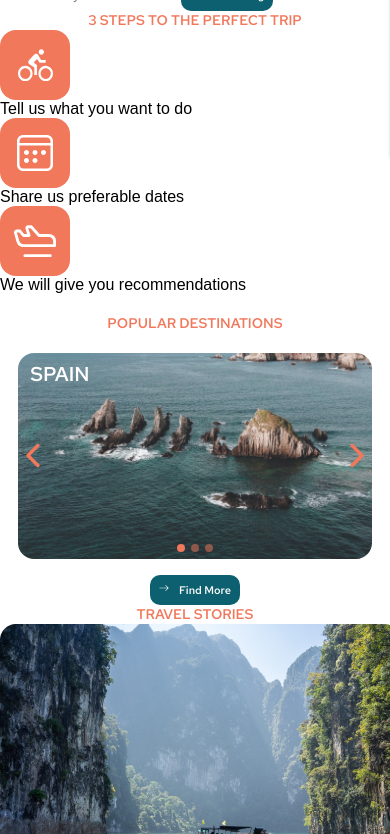
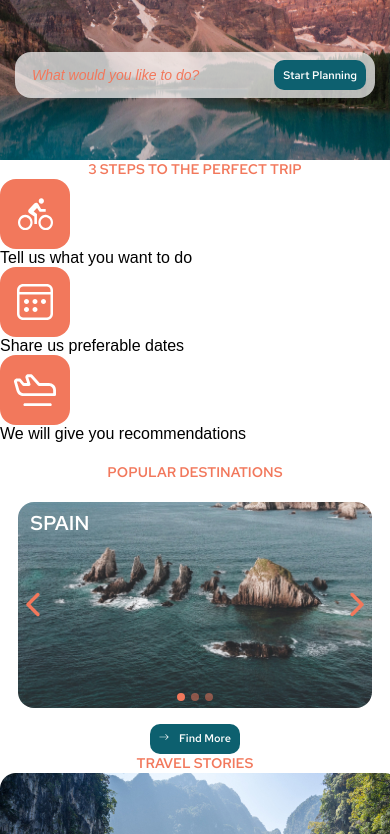
Before and after one commit to pshigotskaya26/travel, a website with bundled scripts: page travel/index.html in a window 390 px wide. Shown: the part 91-925 px from the top of the page. Built offline with nearby package versions, Linux system fonts and the light colour scheme; files whose address does not match are found by name.

Commit message:
feat: add styles for preview in preview.scss file

```diff
--- a/travel/sass/components/_preview.scss
+++ b/travel/sass/components/_preview.scss
@@ -0,0 +1,117 @@
+.preview {
+	position: relative;
+	width: 100%;
+	height: 0;
+	padding-top: calc(0.531* 100%);
+	background-image: url(../assets/img/preview-bg.jpg);
+	background-repeat: no-repeat;
+	background-size: contain;
+	@media (max-width: 390px) {
+		padding-top: calc(0.643 * 100%);
+		background-image: url(../assets/img/preview-bg-390.jpg);
+	}
+}
+
+.preview__container {
+	position: absolute;
+	top: 90px;
+	left: 0;
+	right: 0;
+	bottom: 0;
+	max-width: $container-inside-width;
+	margin: 0 auto;
+	@media (max-width: 1200px) {
+		padding: 0 15px;
+	}
+	@media (max-width: 914px) {
+		top: 93px;
+	}
+}
+
+.preview__content {
+	display: flex;
+	flex-direction: column;
+	max-width: 892px;
+	padding-top: 24px;
+
+	@media (max-width: 1200px) {
+		padding-top: calc(0px + (24 - 0) * ((100vw - 391px) / (1200 - 391)));
+		width: calc(500px + (892 - 500) * ((100vw - 700px) / (1200 - 500)));
+	}
+
+	@media (max-width: 600px) {
+		width: 100%;
+	}
+
+	@media (max-width: 390px) {
+		padding-top: calc(30px + (50 - 30) * ((100vw - 320px) / (390 - 320)));
+	}
+}
+
+.preview__title {
+	padding-bottom: 39px;
+	color: $color-white;
+	@media (max-width: 1200px) {
+		padding-bottom: calc(0px + (39 - 0) * ((100vw - 391px) / (1200 - 391)));
+	}
+
+	@media (max-width: 390px) {
+		display: none;
+	}
+}
+
+.preview__text {
+	padding-bottom: 48px;
+	font-style: italic;
+	font-weight: 700;
+	font-size: 20px;
+	line-height: 24px;
+	color: $color-white;
+	@media (max-width: 1200px) {
+		padding-bottom: calc(5px + (48 - 5) * ((100vw - 391px) / (1200 - 391)));
+		font-size: calc(9px + (20 - 9) * ((100vw - 391px) / (1200 - 391)));
+		line-height: calc(13px + (24 - 13) * ((100vw - 391px) / (1200 - 391)));
+	}
+
+	@media (max-width: 390px) {
+		display: none;
+	}
+}
+
+.preview__search {
+    display: flex;
+    align-items: center;
+	justify-content: space-between;
+    gap: 45px;
+    padding: 18px 18px 18px 41px;
+    background: rgba(255, 255, 255, 0.7);
+	-moz-border-radius: 16px;
+    -webkit-border-radius: 16px;
+    border-radius: 16px;
+	@media (max-width: 1200px) {
+		gap: calc(16.44px + (45 - 16.44) * ((100vw - 390px) / (1200 - 390)));
+		padding: calc(8px + (18 - 8) * ((100vw - 390px) / (1200 - 390))) calc(9px + (18 - 9) * ((100vw - 390px) / (1200 - 390))) calc(8px + (18 - 8) * ((100vw - 390px) / (1200 - 390))) calc(17px + (41 - 17) * ((100vw - 390px) / (1200 - 390)));
+	}
+}
+
+.search__input {
+	flex-grow: 1;
+	padding-bottom: 10px;
+    font-family: "Aleo", Arial, Verdana, sans-serif;
+    font-style: italic;
+    font-weight: 400;
+    font-size: 24px;
+    line-height: 29px;
+    color: $color-primery;
+    background: rgba(255, 255, 255, 0);
+	@media (max-width: 1200px) {
+		padding-bottom: calc(0px + (10 - 0) * ((100vw - 390px) / (1200 - 390)));
+		font-size: calc(14px + (24 - 14) * ((100vw - 390px) / (1200 - 390)));
+		line-height: calc(17px + (29 - 17) * ((100vw - 390px) / (1200 - 390)));
+	}
+}
+
+::placeholder {
+	color: $color-primery;
+	opacity: 1;
+}
```
Also changed, not shown: travel/css/style.css, 1 other file.
